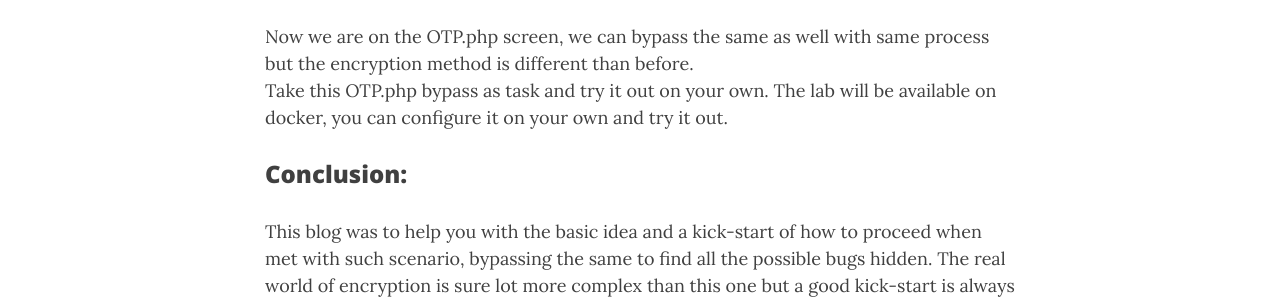
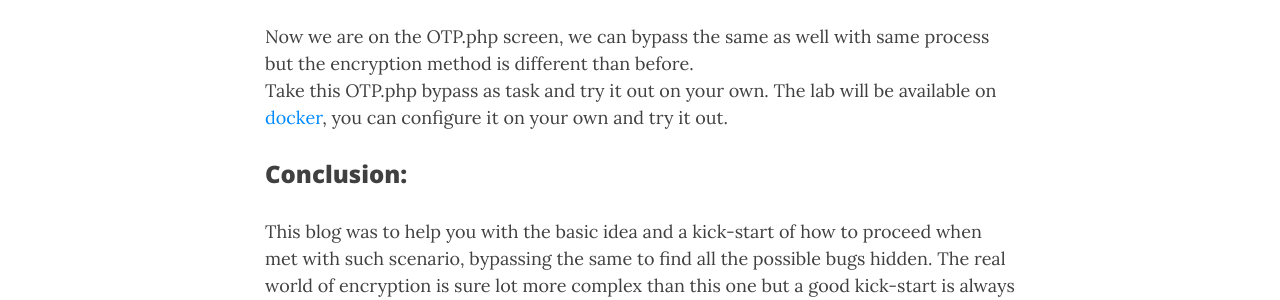
Before and after one commit to bhattsameer/bhattsameer.github.io, a Jekyll site: the page built from _posts/2021/2021-01-01-client-side-encryption-bypass-part-1.markdown, in a window 1280 px wide and 900 px high, scrolled down 24897 px. Shown: the part 181-481 px from the top of the window. Built offline with Jekyll 4.4.1, drawn with Linux system fonts in a browser that asks for light colours; nearby versions of some CDN libraries; part of the change alters nothing that is shown.

```diff
--- a/_posts/2021/2021-01-01-client-side-encryption-bypass-part-1.markdown
+++ b/_posts/2021/2021-01-01-client-side-encryption-bypass-part-1.markdown
@@ -393,7 +393,7 @@ Sometimes they may use multiple encryption techniques on the same piece of data,
 
 
    Now we are on the OTP.php screen, we can bypass the same as well with same process but the encryption method is different than before.
-   Take this OTP.php bypass as task and try it out on your own. The lab will be available on docker, you can configure it on your own and try it out.
+   Take this OTP.php bypass as task and try it out on your own. The lab will be available on [docker](http://hub.docker.com/r/bhattsameer/jsdebugginglab), you can configure it on your own and try it out.
 
 ### Conclusion:
 
```
